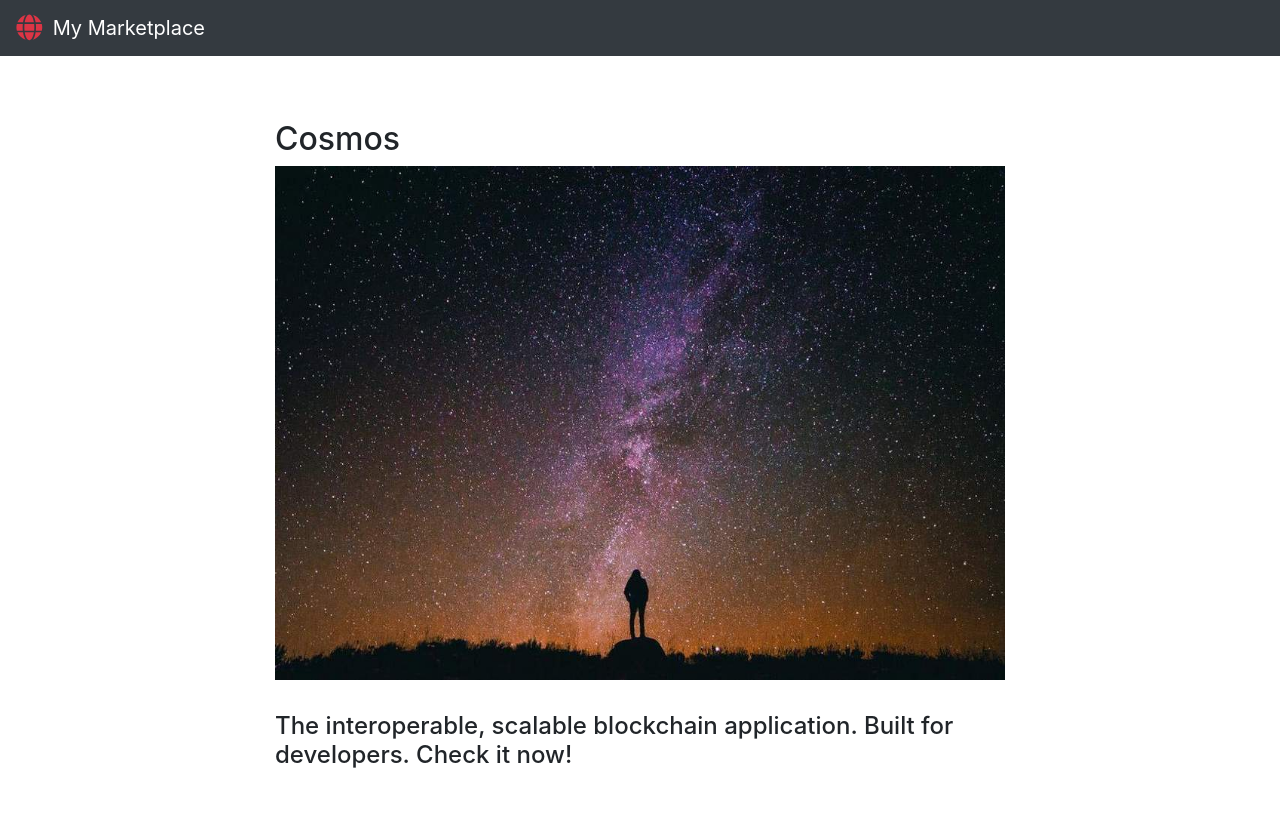
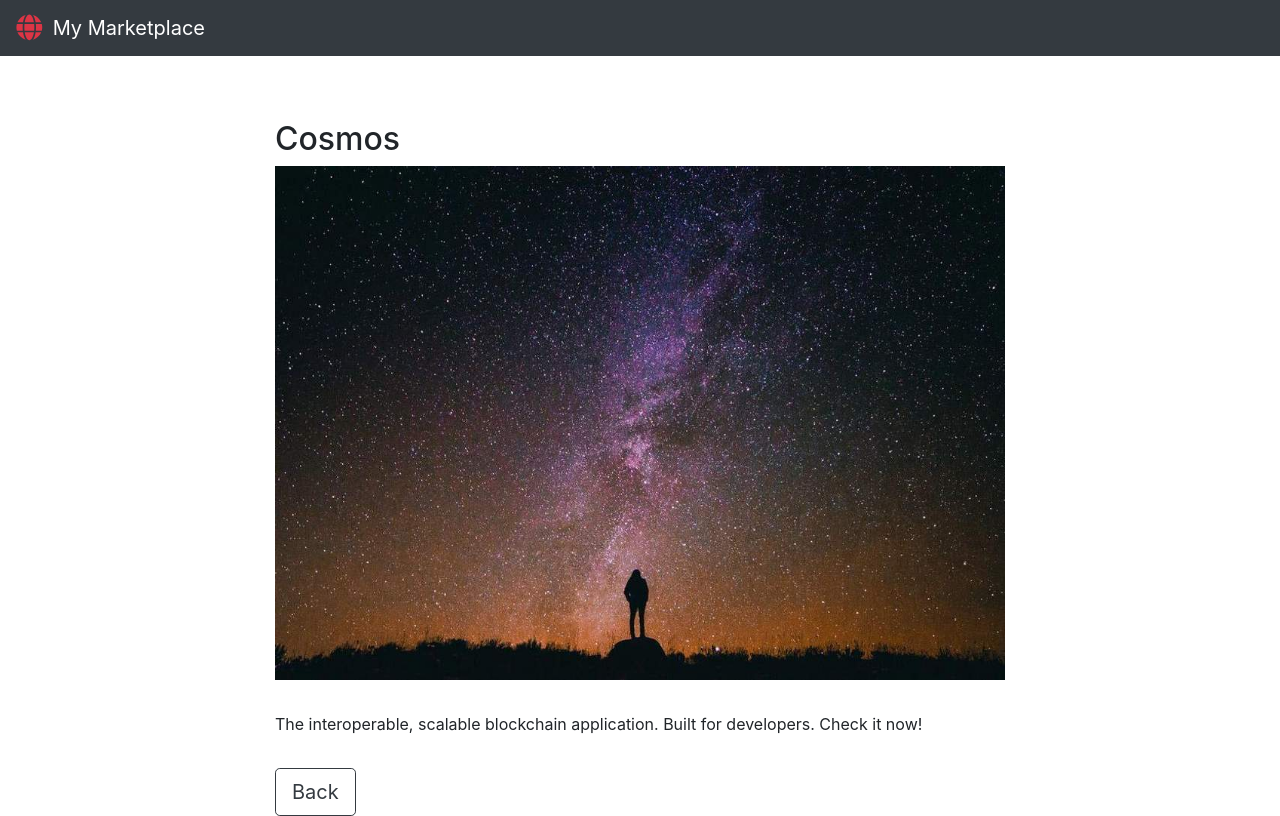
Before and after one commit to dmitriyeff/my-marketplace, a React (Create React App) app: page /apps/cosmos in a window 1280 px wide. Built offline with nearby package versions, Linux system fonts and the light colour scheme.

Commit message:
implement back button using useHistory hook

```diff
--- a/src/components/apps/AppDetails.js
+++ b/src/components/apps/AppDetails.js
@@ -1,10 +1,17 @@
 import React, { Fragment } from "react";
-import { useParams } from "react-router-dom";
+import { useParams, useHistory } from "react-router-dom";
 import apps from "../../assets/apps";
-import { Container, Row, Col } from "react-bootstrap";
+import { Row, Col } from "react-bootstrap";
+import Button from "react-bootstrap/Button";
 
 const AppDetails = () => {
     const { id } = useParams();
+
+    const history = useHistory();
+
+    const handleButton = () => {
+      return history.push("/apps");
+    };
 
     return (
         <Row style={{justifyContent: "center"}}>
@@ -21,9 +28,15 @@ const AppDetails = () => {
                                     src={require(`./../../../src/assets/${app.image}`)}
                                     alt={app.title}
                                 />
-                            <h4 style={{marginTop: "2rem"}}>
+                                <p style={{margin: "2rem 0 2rem 0"}}>
                                     {app.description}
-                            </h4>
+                                </p>
+                                <Button variant="outline-dark"
+                                        size="lg"
+                                        onClick={handleButton}
+                                >
+                                    Back
+                                </Button>
                             </div>}
                     </Fragment>
                 ))}
```
Lines whose indentation alone changed are shown as unchanged.
